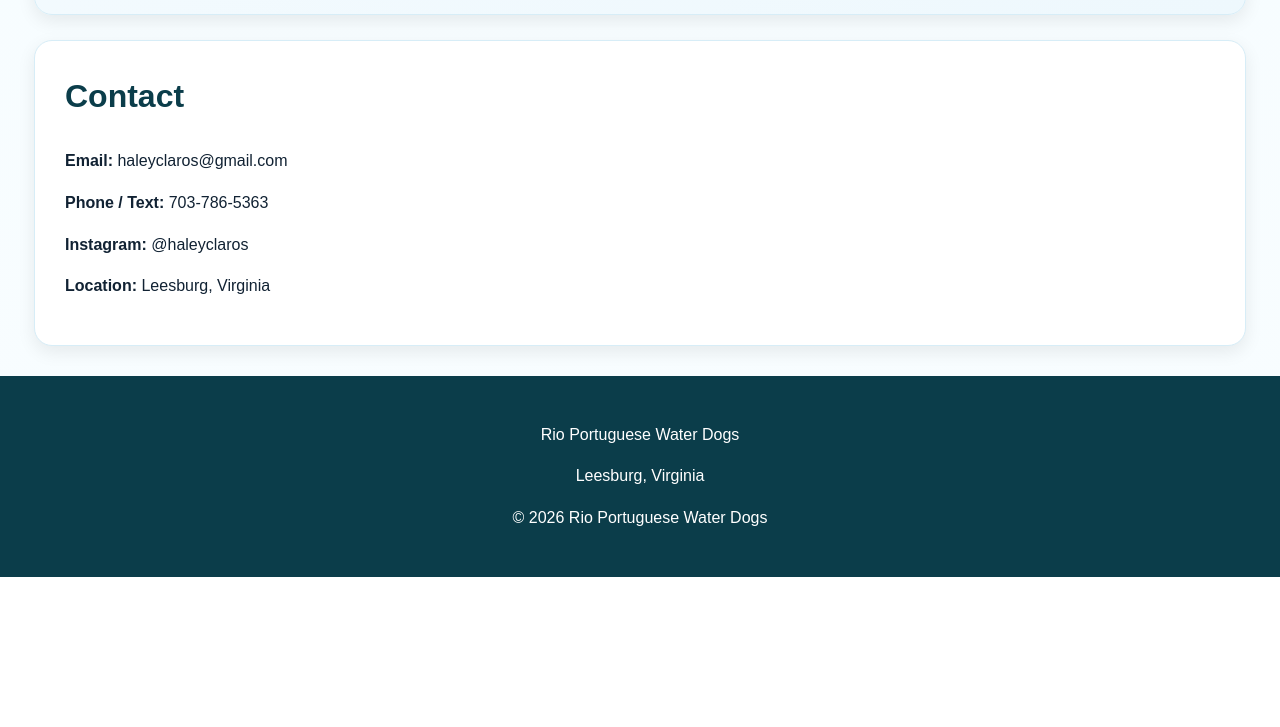
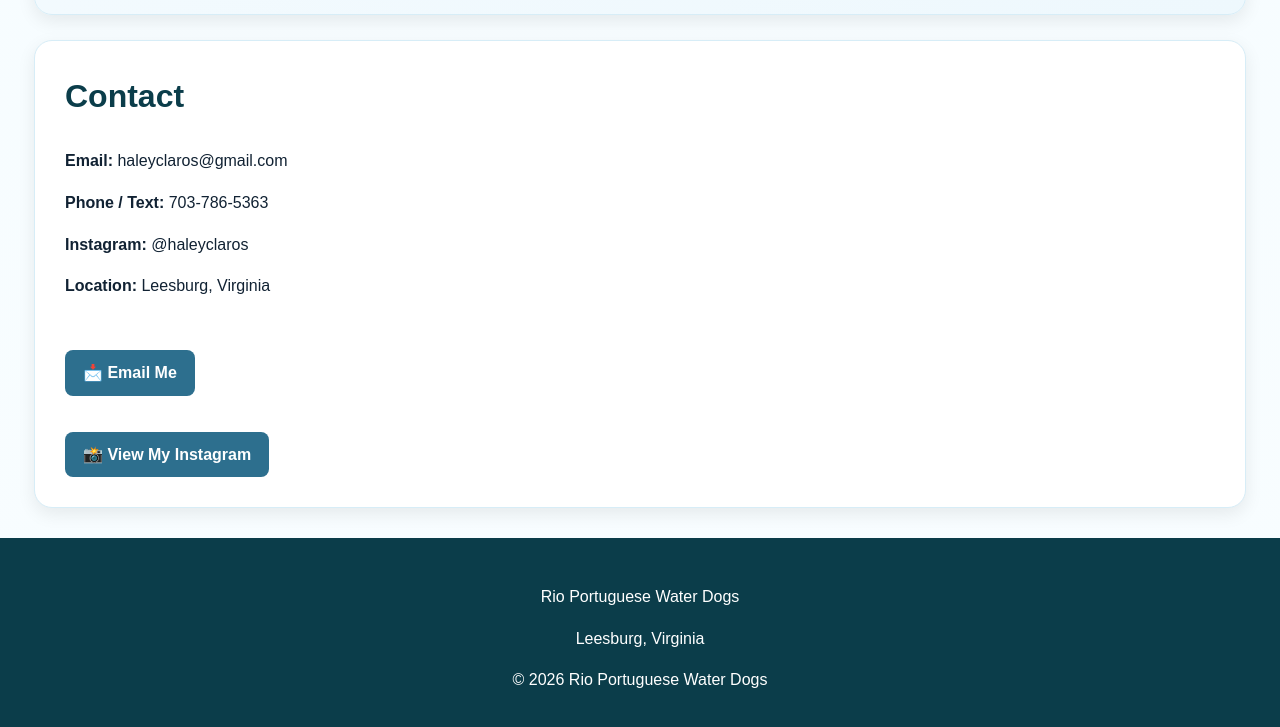
Before and after one commit to hclaros22/Rio-Porties-Website, a plain HTML site: page index.html in a window 1280 px wide. Shown: the part 5445-6172 px from the top of the page. Before the commit the page ends 6022 px from the top, so only its background shows below. Drawn offline with Linux system fonts and the light colour scheme.

Commit message:
Update index.html

```diff
--- a/index.html
+++ b/index.html
@@ -629,13 +629,29 @@
     </div>
   </section>
 
+
   <section id="contact" class="card">
     <h2>Contact</h2>
+
     <p><strong>Email:</strong> haleyclaros@gmail.com</p>
     <p><strong>Phone / Text:</strong> 703-786-5363</p>
     <p><strong>Instagram:</strong> @haleyclaros</p>
     <p><strong>Location:</strong> Leesburg, Virginia</p>
+
+    <br>
+
+    <a class="btn" href="mailto:haleyclaros@gmail.com?subject=Puppy%20Inquiry&body=Hi,%20I%20am%20interested%20in%20one%20of%20your%20Portuguese%20Water%20Dog%20puppies." target="_blank">
+      📩 Email Me
+    </a>
+
+    <br><br>
+
+    <a class="btn" href="https://www.instagram.com/haleyclaros" target="_blank">
+    📸 View My Instagram
+    </a>
+
   </section>
+
 
   <footer>
     <p>Rio Portuguese Water Dogs</p>
```
